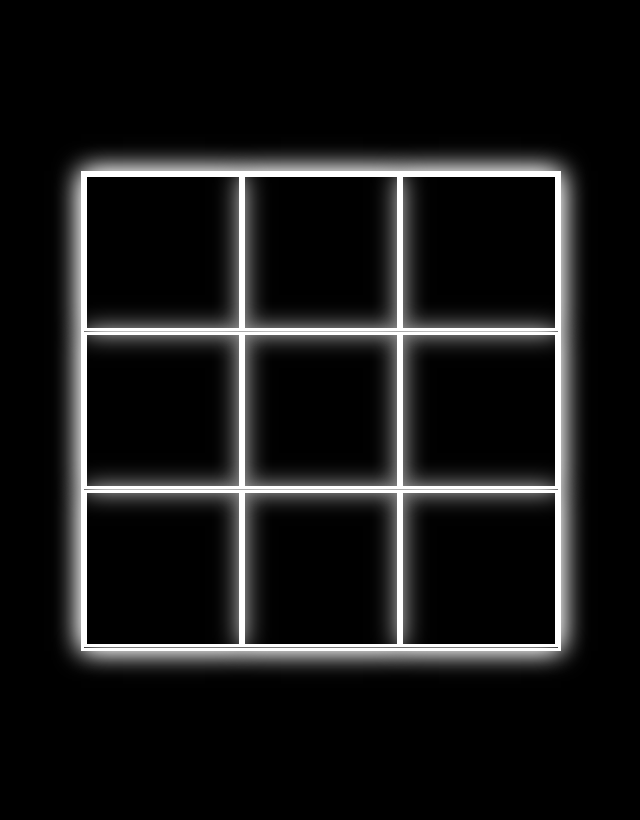
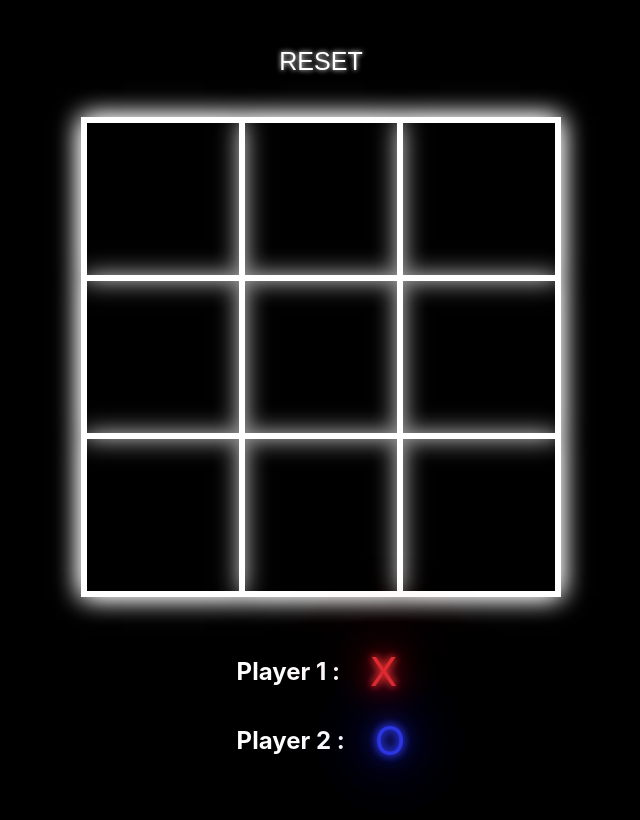
Before and after one commit to raduxc44/Tic-Tac-Toe---Odin, a React (Create React App) app: page / in a window 1280 px wide. Shown: the whole page, without its empty margins (319-959 px from the left). Built offline with nearby package versions, Linux system fonts and the light colour scheme.

Commit message:
Reworked styling, drawing is fully functional

```diff
--- a/src/App.css
+++ b/src/App.css
@@ -9,6 +9,19 @@
   height: 821px;
   background-color: black;
   color: #FFFFFF
+}
+.main-container {
+  display: flex;
+  flex-direction: column;
+  align-items: center;
+  gap: 40px;
+}
+.reset-butt {
+  background-color: transparent;
+  border: transparent;
+  color: #FFFFFF;
+  font-size: 25px;
+  text-shadow: 0 0 5px #FFFFFF;
 }
 .board{
   display: flex;
@@ -32,3 +45,34 @@
   justify-content: center;
   align-items: center;
 }
+.neon-text-x {
+  color: #E22E2E;
+  font-size: 40px;
+  text-shadow:
+      0 0 7px #E22E2E,
+      0 0 10px #E22E2E,
+      0 0 21px #E22E2E,
+      0 0 42px #E22E2E,
+      0 0 82px #E22E2E,
+      0 0 92px #E22E2E,
+      0 0 102px #E22E2E,
+      0 0 151px #E22E2E;
+}
+.neon-text-o {
+  color: #2c35e2;
+  font-size: 40px;
+  text-shadow:
+      0 0 7px #2c35e2,
+      0 0 10px #2c35e2,
+      0 0 21px #2c35e2,
+      0 0 42px #2c35e2,
+      0 0 82px #2c35e2,
+      0 0 92px #2c35e2,
+      0 0 102px #2c35e2,
+      0 0 151px #2c35e2;
+}
+.player {
+  display: flex;
+  align-items: center;
+  gap: 30px;
+}
--- a/src/BoardApp.jsx
+++ b/src/BoardApp.jsx
@@ -13,13 +13,21 @@
             let currentValue = currentTurn === 0 ? 'X' : 'O';
             data[index - 1] = currentValue;
             event.target.innerText = currentValue;
+
+            let tiles = document.getElementsByClassName('tile')
+            if(currentTurn === 0) {tiles[index - 1].classList.add('neon-text-x')}
+            else if(currentTurn === 1) {tiles[index - 1].classList.add('neon-text-o')}
+
             setCurrentTurn(currentTurn === 0 ? 1 : 0)
-            console.log(currentTurn)
 
         }
     }
 
     return(
+        <div className="main-container">
+            <div className="reset-container">
+                <button className="reset-butt">RESET</button>
+            </div>
             <div className="board">
                 <div className="tile" onClick= {(e) => {draw(e, 1)}}></div>
                 <div className="tile" onClick= {(e) => {draw(e, 2)}}></div>
@@ -31,6 +39,18 @@
                 <div className="tile" onClick= {(e) => {draw(e, 8)}}></div>
                 <div className="tile" onClick= {(e) => {draw(e, 9)}}></div>
             </div>
+            <div className="info">
+                <div className="player">
+                    <div className="player-info"><h2>Player 1 :</h2></div>
+                    <div className="neon-text-x">X</div>
+                </div>
+                <div className="player">
+                    <div className="player-info"><h2>Player 2 :</h2></div>
+                    <div className="neon-text-o">O</div>
+                </div>
+            </div>
+        </div>
+
     )
 }
 
```
Lines whose indentation alone changed are shown as unchanged.
